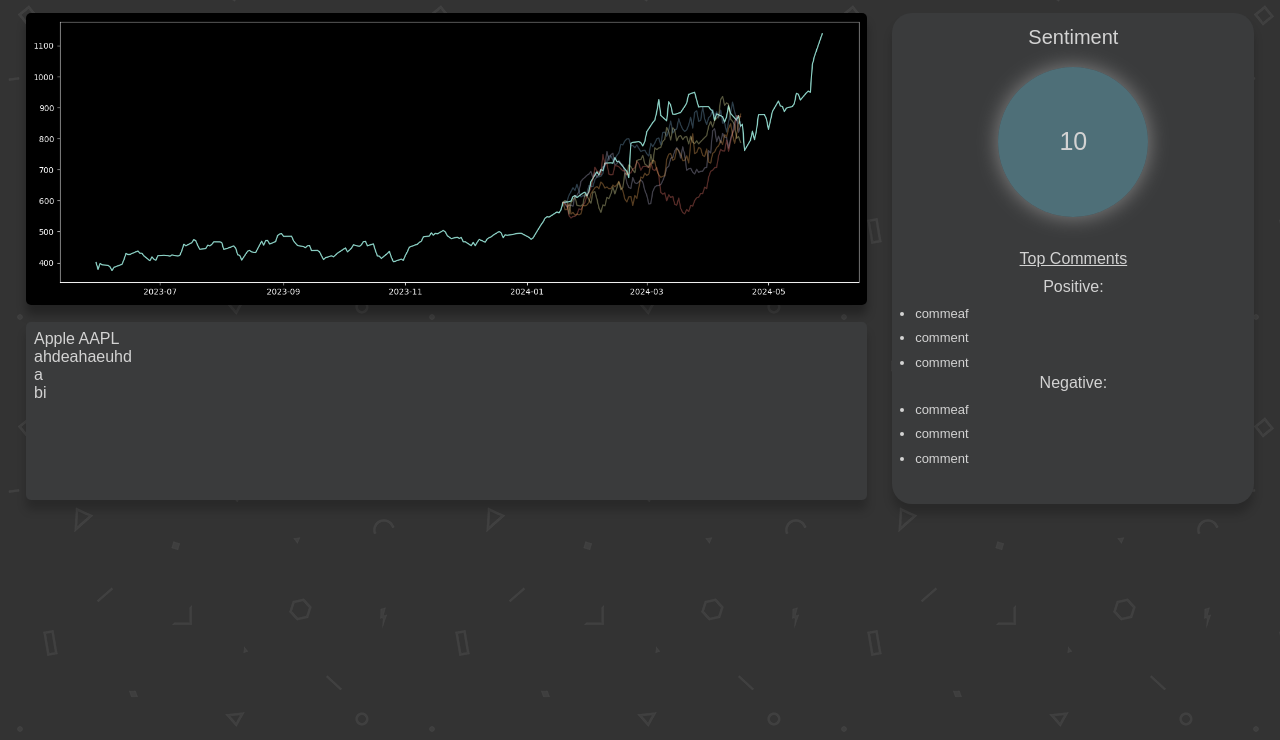
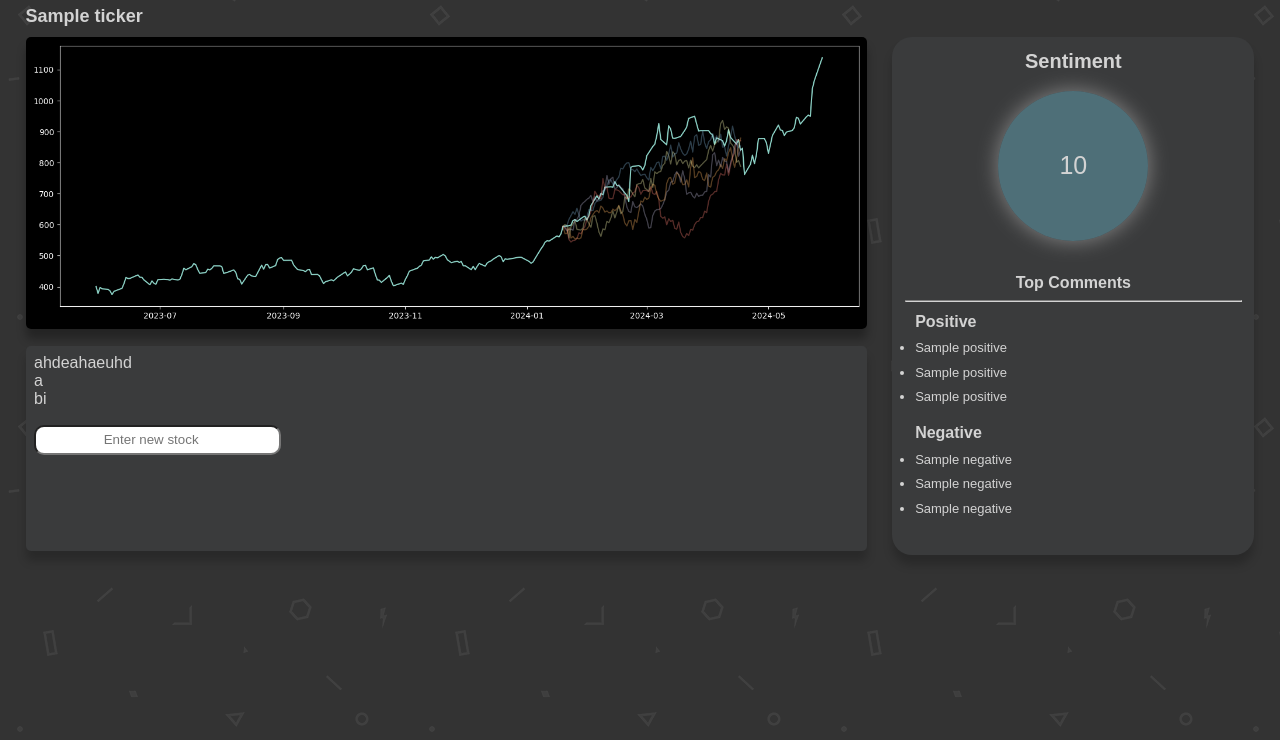
Before and after one commit to keatox/forecast, a Flask app: template src/frontend/templates/dashboard.html in a window 1280 px wide. Shown: the part 60-800 px from the top of the page. Run offline with Flask 3, Linux system fonts and the light colour scheme; the template is opened without the code that fills it: most values are stand-ins (such as "Sample title", 1, 10 or a date in 2020); parts of the project's set-up code (start-up, migrations or seed data) failed here and were passed over.

Commit message:
Update dashboard.html
added search bar

```diff
--- a/src/frontend/templates/dashboard.html
+++ b/src/frontend/templates/dashboard.html
@@ -26,29 +26,36 @@
             </nav>
         </nav>
     </div>
-
+    <p id="ticker"><b>{{ ticker }}</b><p>
     <div id="content">
         <div id="graph">
             <img src="/static/imgs/example.png" alt='Stock chart' id="plot">
             <div id="block" class="data">
-                Apple AAPL<br>ahdeahaeuhd<br>a<br>bi
+                ahdeahaeuhd<br>a<br>bi
+                <form method='POST' action="/">
+                    <input name='dashsearch' id='dashsearch' type="search" placeholder="Enter new stock" required/>
+                            <!-- onkeypress="handle(event)" -->
+                </form>
+                {% if error %}
+                    <div id="error2">{{ error }}</div>
+                {% endif %}
             </div>
         </div>
         <div id="block" class="sidebar">
-            <div id='sentiment'>Sentiment</div><br>
-            <div id="score">10</div><br>
-            <u>Top Comments</u>
+            <div id='sentiment'><b>Sentiment</b></div><br>
+            <div id="score">{{ score }}</div><br>
+            <b>Top Comments</b><hr id="linebreak">
             <ul class="comments">
-                <div style='text-align: center;margin-top:-5%;'>Positive:</div>
-                <li>commeaf</li>
-                <li>comment</li>
-                <li>comment</li>
+                <div style='text-align: left;margin-top:-5%;'><b>Positive</b></div>
+                <li>{{ positive[0] }}</li>
+                <li>{{ positive[1] }}</li>
+                <li>{{ positive[2] }}</li>
             </ul>
             <ul class="comments">
-                <div style='text-align: center;margin-top:-10%;'>Negative:</div>
-                <li>commeaf</li>
-                <li>comment</li>
-                <li>comment</li>
+                <div style='text-align: left;margin-top:-5%;'><b>Negative</b></div>
+                <li>{{ negative[0] }}</li>
+                <li>{{ negative[1] }}</li>
+                <li>{{ negative[2] }}</li>
             </ul>
         </div>
     </div>
```
